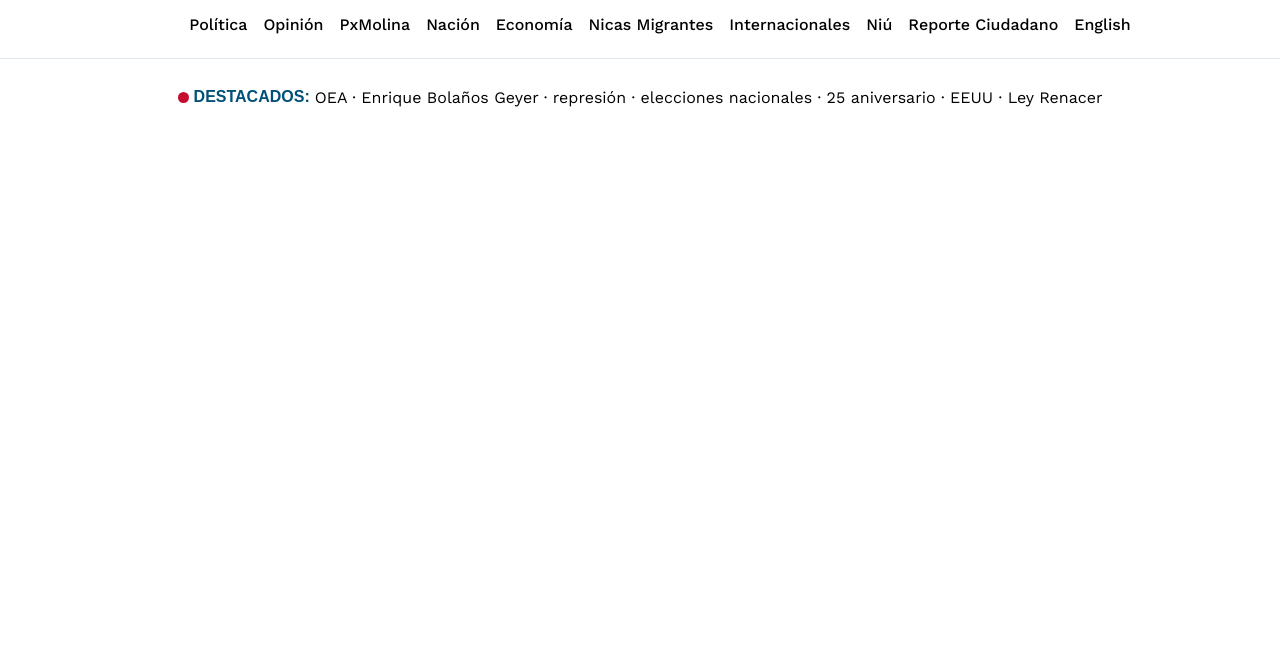
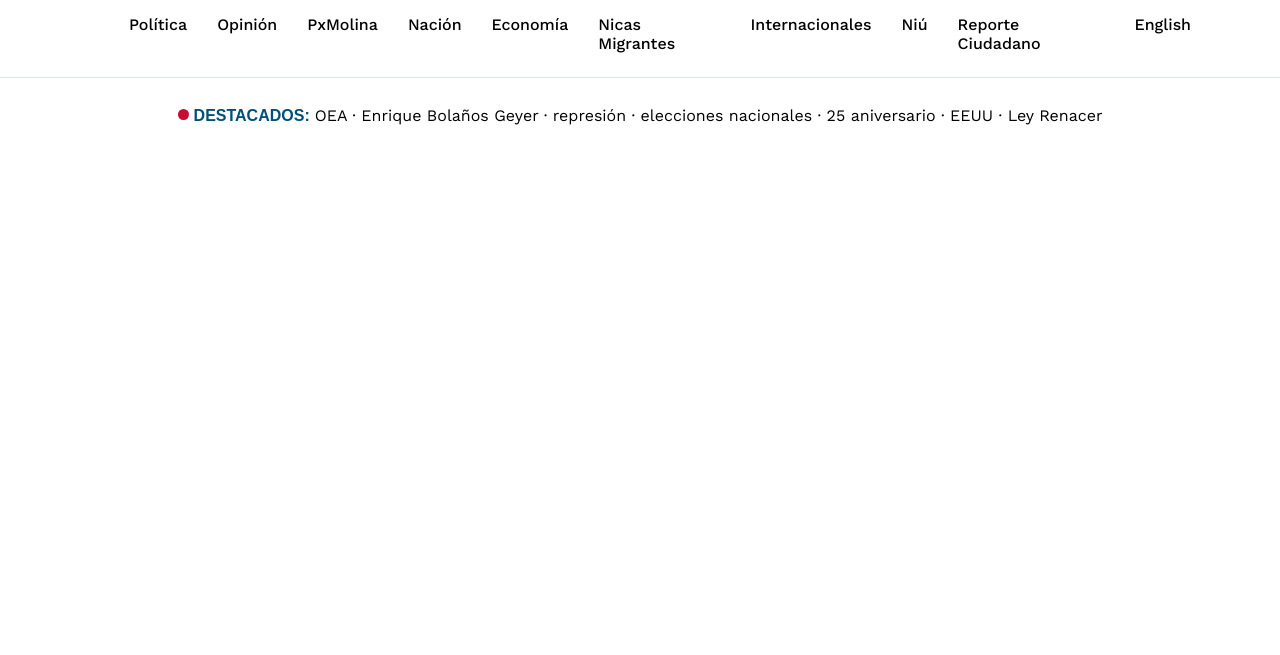
Before and after one commit to GabytaDev/Maquetado-Start-7, a website: page index.html in a window 1280 px wide. Shown: the part 145-800 px from the top of the page. Drawn offline with nearby package versions, Linux system fonts and the light colour scheme; a small style sheet from the web is missing.

Commit message:
finish featured section

```diff
--- a/index.html
+++ b/index.html
@@ -49,7 +49,7 @@
             </div>
         </section>
         <hr class="line">
-        <div class="center">
+        <div class="center-inner">
             <!-- destacados -->
             <div class="small-circle-featured"></div>
             <h4 class="small-title-featured">DESTACADOS:</h4>
--- a/mixins.scss
+++ b/mixins.scss
@@ -8,8 +8,9 @@
     display: flex;
     justify-content: center;
     align-items: center;
-    margin: 0 85px 0 85px;
+    margin: 0 74px 0 74px;
 };
+
 $icon-width:18px;
 $icon-heigth:12px;
 
@@ -29,3 +30,10 @@ opacity: 1;
     border-top: 1px solid #DDE5ED;
     height:0;
 }
+
+@mixin centerInner {
+    width: auto;
+    display: flex;
+    justify-content: center;
+    align-items: center;
+};
--- a/style.scss
+++ b/style.scss
@@ -39,7 +39,7 @@
         font-size:10px ;
         position: absolute;
         top:18px;
-        left: 213px;;
+        left: 203px;;
     }
     .center-text{
         padding-left: 10px;
@@ -104,12 +104,13 @@
     ul {
         display: flex;
         li{
-            padding: 0 8px 0 8px;
+            padding: 0 10px 0 10px;
             font-size: $text-secondary-size;
             font-weight:500;
             color: $text-primary-color;
             opacity: 100%;
             cursor: pointer;
+            margin: 0 5px 0 5px;
         }
         li:hover{
             color:$text-accent-color;
@@ -121,21 +122,27 @@
     @include hrLine;
 }
 // section DESTACADOS
+.center-inner{
+    @include centerInner;
+}
 .small-circle-featured{
     width: 11px;
     height: 11px;
     border-radius: 50%;
     border-color: transparent;
     background-color: $text-logo-color;
+    margin-bottom: 2px;
 }
 .small-title-featured{
     font-family: 'gotham-bold', sans-serif;
     @include textSize($fontSize:$text-size-small-bold-1);
     color:$text-accent-color;
     padding: 0 5px 0 5px;
+    margin:0;
 }
 .small-text-featured{
     @include textSize($fontSize:$text-secondary-size);
     color: $text-primary-color;
     font-weight: lighter;
+    margin:20px 0 20px 0;
 }
```
Also changed, not shown: style.css, variables.scss (line endings or trailing spaces), 1 other file.
